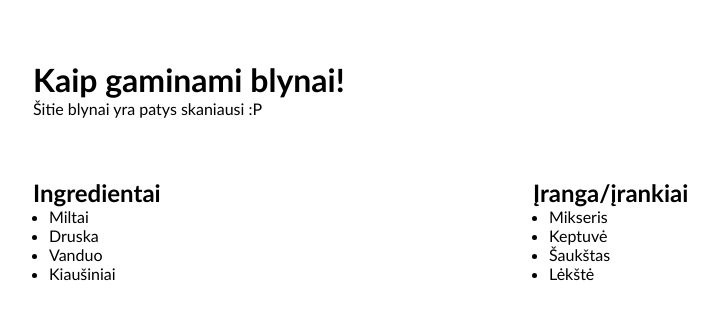
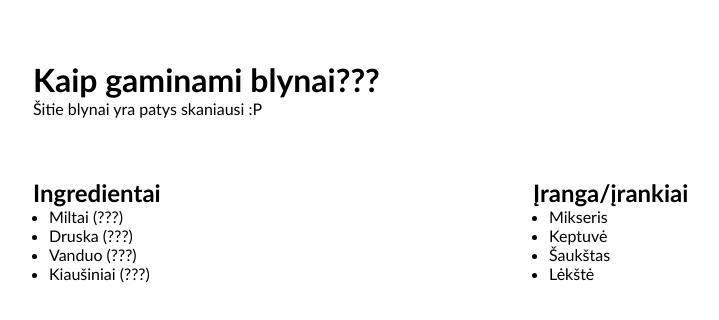
Before and after one commit to Dovydas-G/48-grupe-dom-intro, a website: page index.html in a window 1280 px wide. Shown: the whole page, without its empty margins (107-826 px from the left). Drawn offline with Linux system fonts and the light colour scheme.

Commit message:
DOM update

```diff
--- a/index.html
+++ b/index.html
@@ -18,7 +18,7 @@
     <main class="container">
       <div class="row">
         <div>
-          <h1>Kaip gaminami blynai!</h1>
+          <h1 id="title">Kaip gaminami blynai!</h1>
           <p>Šitie blynai yra patys skaniausi :P</p>
         </div>
       </div>
--- a/js/components/sum.js
+++ /dev/null
@@ -1,9 +0,0 @@
-function sumavimas(a, b) {
-    return a + b;
-}
-
-function atimtis(a, b) {
-    return a - b;
-}
-
-export { sumavimas, atimtis };
--- a/js/main.js
+++ b/js/main.js
@@ -1,23 +1,35 @@
-"use strict";
-import { sumavimas as sum, atimtis } from './components/sum.js';
+const titleDOM = document.getElementById('title');
+console.log(titleDOM.innerText);
+console.log(titleDOM.textContent);
 
-console.log('Labas rytas, Lietuva!');
+titleDOM.innerText = 'Kaip gaminami blynai?';
+titleDOM.textContent = 'Kaip gaminami blynai???';
 
-function sumavimas(a, b, c) {
-    return a + b + c + 0.1;
+const ingridientsDOM = document
+    .getElementsByTagName('ul')[0]
+    .getElementsByTagName('li');
+
+// const ingridients = [];
+
+// for (let i = 0; i < ingridientsDOM.length; i++) {
+//     const ingridientDOM = ingridientsDOM[i];
+//     ingridients.push(ingridientDOM.innerText);
+// }
+
+// for (const ingridientDOM of ingridientsDOM) {
+//     ingridients.push(ingridientDOM.innerText);
+// }
+
+const ingridients = [...ingridientsDOM].map(
+    ingridientDOM => ingridientDOM.innerText
+);
+
+console.log(ingridients);
+
+// [...ingridientsDOM].forEach(
+//     ingridientDOM => ingridientDOM.innerText += ' (???)'
+// );
+
+for (const ingridientDOM of ingridientsDOM) {
+    ingridientDOM.innerText += ' (???)';
 }
-
-console.log(sum(7, 5));
-console.log(sum(-7, 5));
-console.log(sum(7, -5));
-console.log(sum(-7, -5));
-
-console.log(sumavimas(7, 5));
-console.log(sumavimas(-7, 5));
-console.log(sumavimas(7, -5));
-console.log(sumavimas(-7, -5));
-
-console.log(atimtis(7, 5));
-console.log(atimtis(-7, 5));
-console.log(atimtis(7, -5));
-console.log(atimtis(-7, -5));
```
Also changed, not shown: js/style.js (added, +20 -0 lines).
